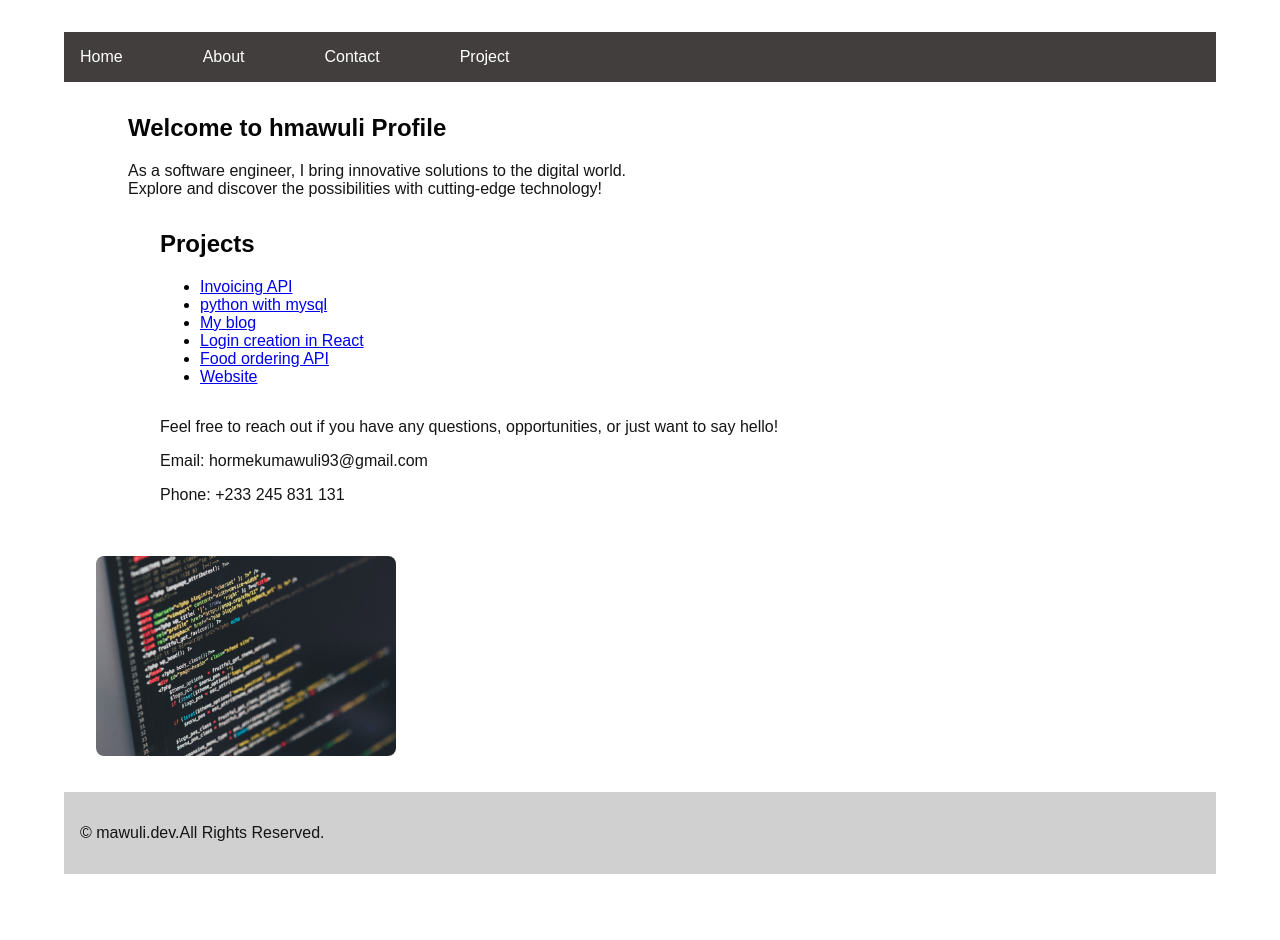
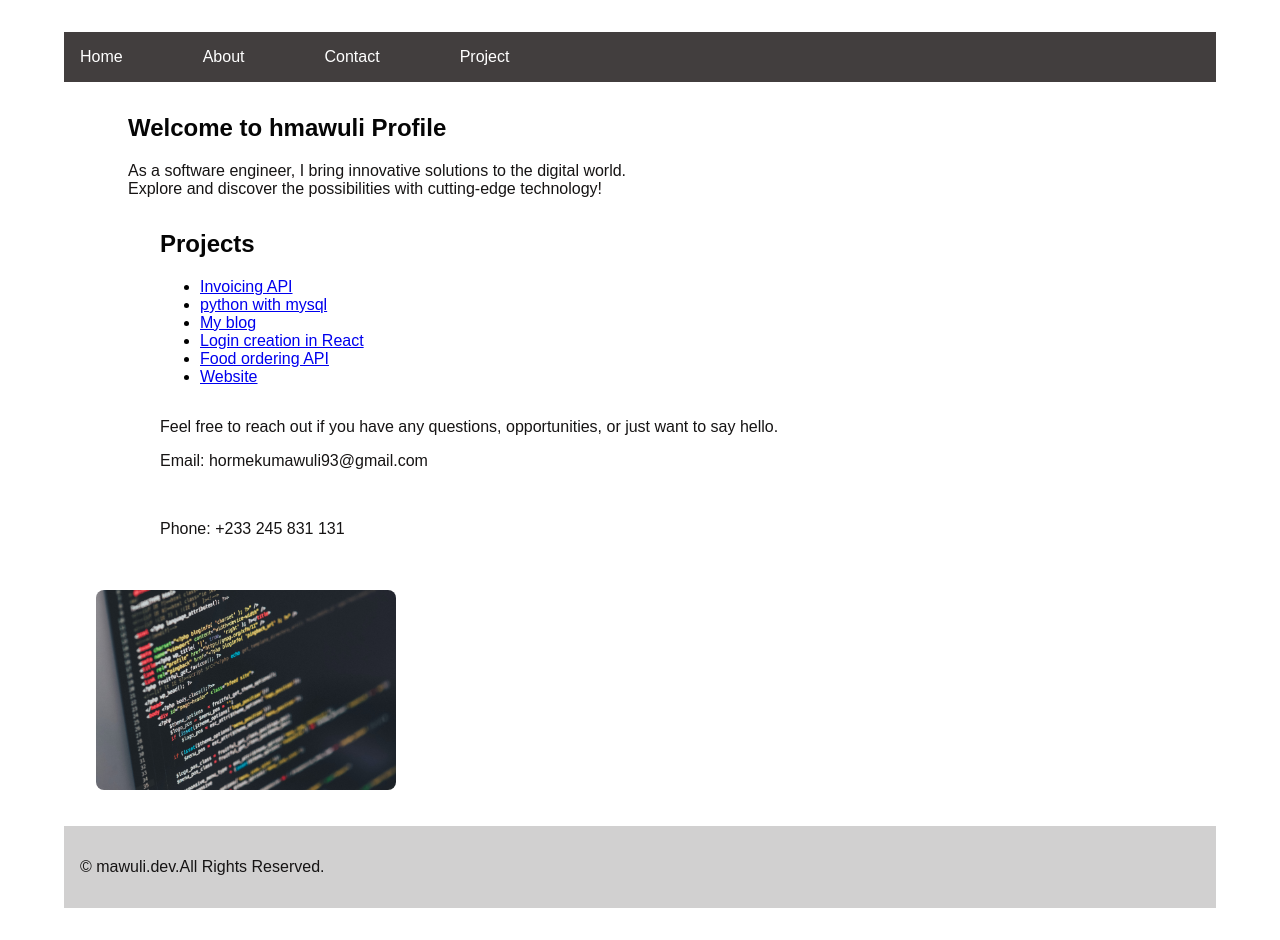
Before and after one commit to hmawuli/Project-website-, a React (Create React App) app: page / in a window 1280 px wide. Before the commit the page ends 906 px from the top, so only its background shows below. Built offline with nearby package versions, Linux system fonts and the light colour scheme.

Commit message:
edit the contact.js contend

```diff
--- a/src/components/Contact.js
+++ b/src/components/Contact.js
@@ -5,9 +5,9 @@
         <div>
       <p>
         Feel free to reach out if you have any questions, opportunities, or just
-        want to say hello!
+        want to say hello.
       </p>
-      <p>Email: hormekumawuli93@gmail.com</p>
+      <p>Email: hormekumawuli93@gmail.com</p><br/>
       <p>Phone: +233 245 831 131</p>
       {/* Add more contact information or a contact form as needed */}
     </div>
```
Also changed, not shown: 1 other file (tests, documents, lock files or other folders).
